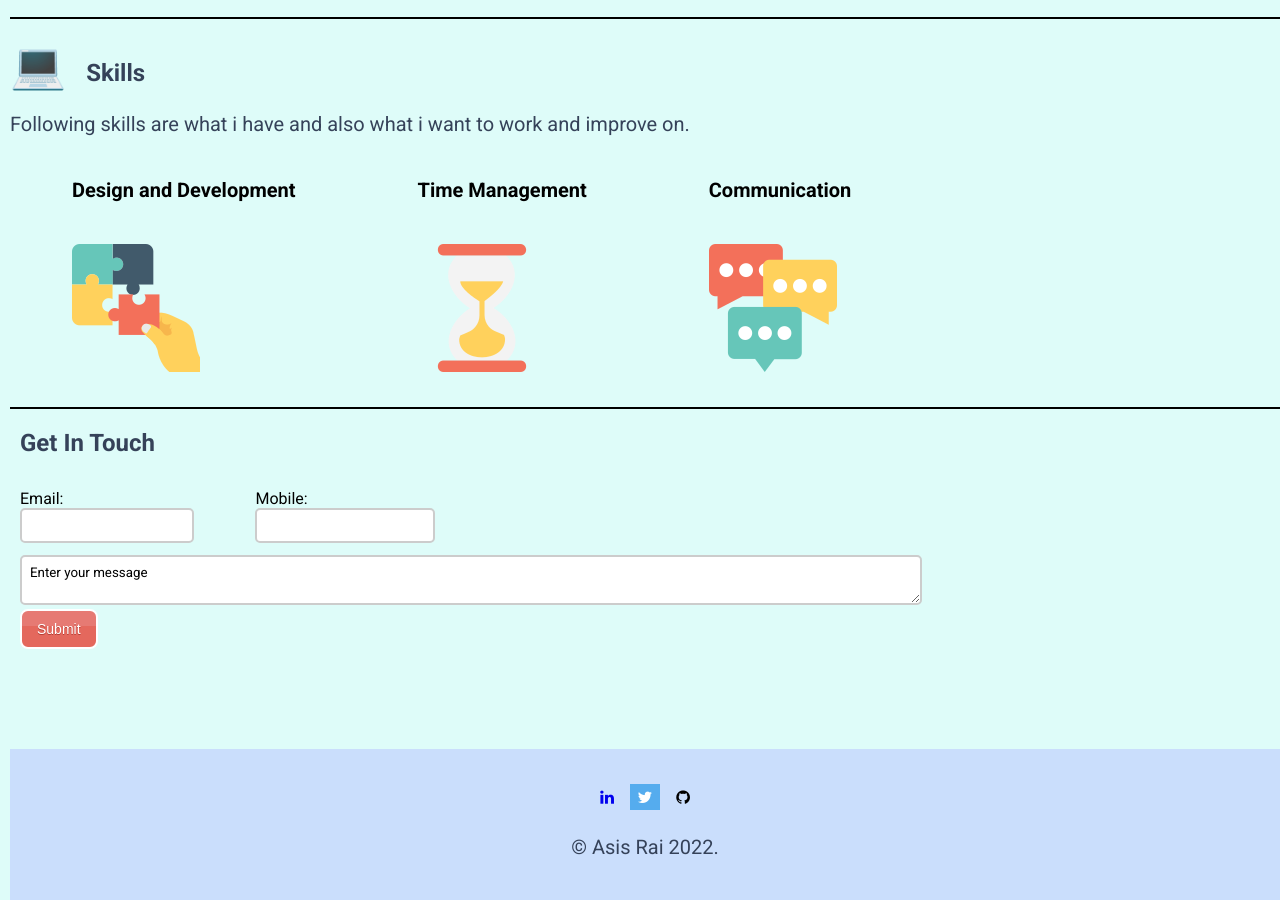
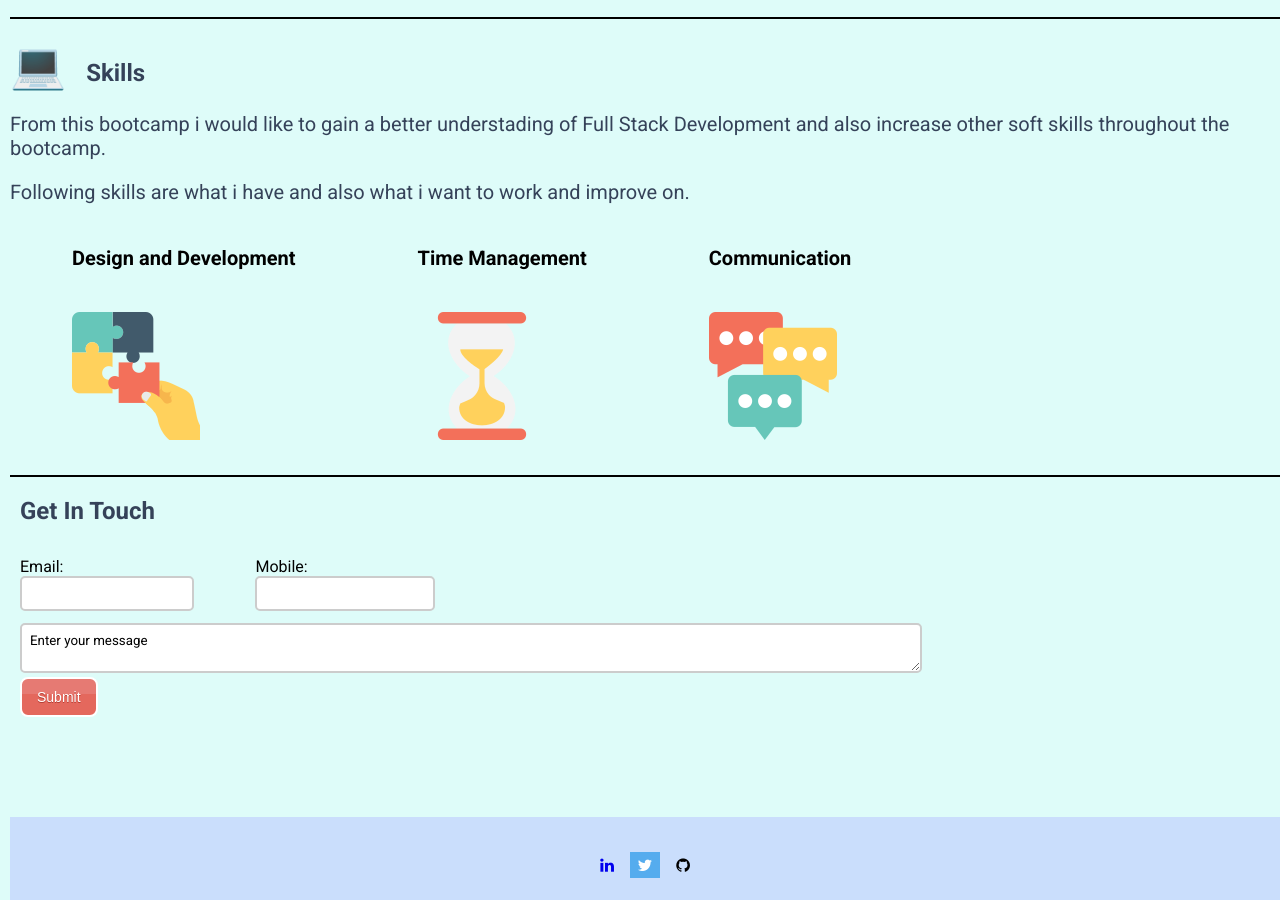
Before and after one commit to asisrai2207/my-website, a plain HTML site: page index.html in a window 1280 px wide. Shown: the part 1070-1970 px from the top of the page. Drawn offline with Linux system fonts and the light colour scheme.

Commit message:
last modify

```diff
--- a/index.html
+++ b/index.html
@@ -40,6 +40,7 @@
 <hr>
 <div class="third-container">
     <h2><span class="h-emoji">&#128187;</span>Skills</h2>
+    <p>From this bootcamp i would like to gain a better understading of Full Stack Development and also increase other soft skills throughout the bootcamp. </p>
     <p>Following skills are what i have and also what i want to work and improve on.</p>
     <table>
         <tr>
```
